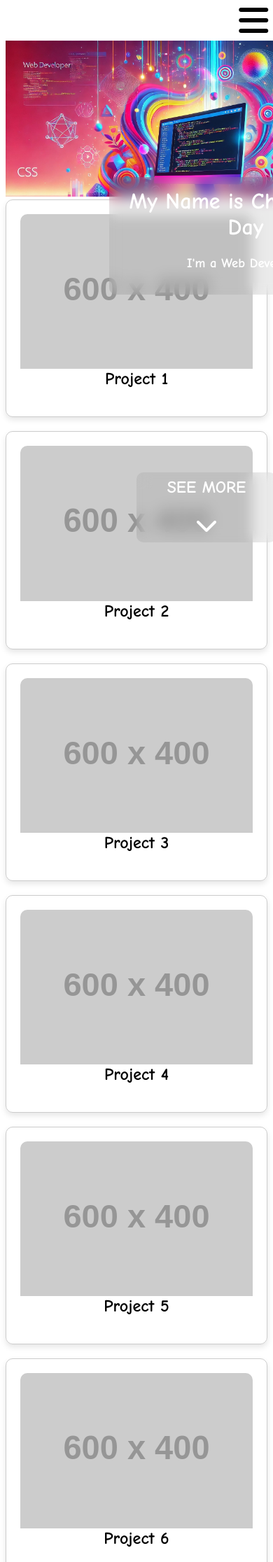
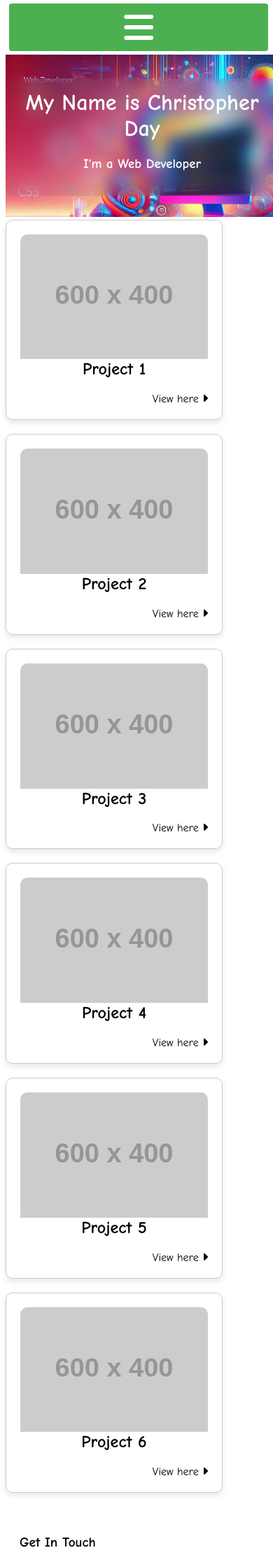
Before and after one commit to HackerDeDoDah/portfolio1, a PHP site: page / in a window 390 px wide; the page is wider, and only the part inside the window is pictured. Shown: the top 2232 px of that part at 70% size. Run offline with PHP 8.4, Linux system fonts and the light colour scheme; grey boxes labelled with a size stand in for pictures from a placeholder-image service; some libraries are stand-ins or nearby versions.

Commit message:
hamburger menu and some other treeks

```diff
--- a/about.html
+++ b/about.html
@@ -65,5 +65,6 @@
         </footer>
     </div>
     <script src="https://kit.fontawesome.com/97e5723333.js" crossorigin="anonymous"></script>
+    <script src="script.js"></script>
 </body>
 </html>
--- a/code.html
+++ b/code.html
@@ -55,5 +55,6 @@
         </footer>
     </div>
     <script src="https://kit.fontawesome.com/97e5723333.js" crossorigin="anonymous"></script>
+    <script src="script.js"></script>
 </body>
 </html>
--- a/css/styles.css
+++ b/css/styles.css
@@ -124,6 +132,10 @@ aside .icon-container a:hover .fa-instagram {
   --max-w: 100vw;
 }
 
+main {
+  width: calc(100vw - 80px);
+}
+
 .main-grid {
   display: grid;
   grid-template-columns: repeat(auto-fit, minmax(280px, 1fr));
@@ -185,6 +204,11 @@ aside .icon-container a:hover .fa-instagram {
 }
 .card h2 {
   text-align: center;
+}
+.card a {
+  text-decoration: none;
+  margin-left: auto;
+  color: black;
 }
 .card img {
   width: 100%;
@@ -322,7 +346,9 @@ footer {
 
 .hero-container {
   display: flex;
-  width: var(--max-w);
+  width: 100vw;
+  justify-content: center;
+  align-items: center;
 }
 @media (min-width: 992px) {
   .hero-container {
@@ -360,24 +392,22 @@ footer {
     grid-template-columns: repeat(3, 1fr);
   }
   .hero-container .hero-img {
-    width: 100vw;
+    max-width: 100vw;
+    height: auto;
   }
 }
 .hero-container .hero img {
   width: 100%;
-  height: auto;
+  max-height: 1200px;
   object-fit: cover;
 }
 .hero-container .text-container {
   display: flex;
   flex-direction: column;
   position: absolute;
-  justify-self: space-around;
   flex-wrap: wrap;
   max-width: 500px;
   width: 100%;
-  top: 30%;
-  left: 40%;
   text-align: center;
   color: #fff;
   font-size: 1rem;
@@ -391,40 +421,9 @@ footer {
 .hero-container .text-container:hover {
   box-shadow: 0 0 10px #0ff, 0 0 15px #0ff, 0 0 20px #0ff, 0 0 25px #0ff;
 }
-.hero-container .downwards {
-  display: flex;
-  flex-direction: column;
-  position: absolute;
-  text-align: center;
-  padding: 5px;
-  border: 2px solid transparent;
-  border-radius: 10px;
-  background-color: rgba(94, 87, 87, 0.1);
-  backdrop-filter: blur(10px);
-  width: 200px;
-  height: 100px;
-  top: 80%;
-  left: 50%;
-  transition: box-shadow 0.5s ease;
-}
-.hero-container .downwards a {
-  text-decoration: none;
-}
-.hero-container .downwards h3 {
-  font-size: 1.5rem;
-  color: #fff;
-}
-.hero-container .downwards .fa-chevron-down {
-  font-size: 2rem;
-  color: #fff;
-}
-.hero-container .downwards:hover {
-  box-shadow: 0 0 10px #0ff, 0 0 15px #0ff, 0 0 20px #0ff, 0 0 25px #0ff;
-}
 
 .scheme {
-  padding: 20px;
-  background-color: #f1f1f1;
+  margin-left: 20px;
 }
 .scheme h1 {
   text-align: center;
--- a/index.html
+++ b/index.html
@@ -13,7 +13,7 @@
     <div class="container">
         <header id="top">
             <nav class="nav-container">
-                <div class="drop-down">
+                <div id="dropdown" class="drop-down">
                     <ul>
                         <li><a href="index.html#top">Home</a></li>
                         <li><a href="about.html">About</a></li>
@@ -23,7 +23,10 @@
                         <li class="contact-me"><a href="#form">Contact Me</a></li>
                     </ul>
                 </div>
-                <i class="fa-solid fa-bars"></i>
+                <button id="hamburger" class="hamburger-icon">
+                    <i class="fa-solid fa-bars"></i>
+                </button>
+
             </nav>
             <div class="hero-container">
                 <div class="hero">
@@ -32,10 +35,6 @@
                 <div class="text-container click">
                     <h1>My Name is Christopher Day</h1>
                     <h3>I'm a Web Developer</h3>
-                </div>
-                <div class="downwards">
-                    <a href="#folio"><h3>SEE MORE</h3>
-                    <i class="fa-solid fa-chevron-down"></i></a>
                 </div>
             </div>
         </header>
@@ -70,26 +69,32 @@
                     <div class="card" id="folio">
                         <img src="https://placehold.co/600x400.png" alt="">
                         <h2>Project 1</h2>
+                        <a href="#">View here <i class="fa-solid fa-caret-right"></i></a>
                     </div>
                     <div class="card">
                         <img src="https://placehold.co/600x400.png" alt="">
                         <h2>Project 2</h2>
+                        <a href="#">View here <i class="fa-solid fa-caret-right"></i></a>
                     </div>
                     <div class="card">
                         <img src="https://placehold.co/600x400.png" alt="">
                         <h2>Project 3</h2>
+                        <a href="#">View here <i class="fa-solid fa-caret-right"></i></a>
                     </div>
                     <div class="card">
                         <img src="https://placehold.co/600x400.png" alt="">
                         <h2>Project 4</h2>
+                        <a href="#">View here <i class="fa-solid fa-caret-right"></i></a>
                     </div>
                     <div class="card">
                         <img src="https://placehold.co/600x400.png" alt="">
                         <h2>Project 5</h2>
+                        <a href="#">View here <i class="fa-solid fa-caret-right"></i></a>
                     </div>
                     <div class="card">
                         <img src="https://placehold.co/600x400.png" alt="">
                         <h2>Project 6</h2>
+                        <a href="#">View here <i class="fa-solid fa-caret-right"></i></a>
                     </div>
                 </div>
             </div>
@@ -143,5 +148,6 @@
         </footer>
     </div>
     <script src="https://kit.fontawesome.com/97e5723333.js" crossorigin="anonymous"></script>
+    <script src="script.js"></script>
 </body>
 </html>
--- a/sass/_aside.scss
+++ b/sass/_aside.scss
@@ -16,6 +16,7 @@ aside {
     h1 {
         font-size: 6rem;
         border-bottom: 4px solid var(--line-color);
+        max-width: 200px;
         padding: 30%;
         margin: 0;
         color: black;
--- a/sass/_hero.scss
+++ b/sass/_hero.scss
@@ -2,24 +2,23 @@
 
 .hero-container {
     display: flex;
-    width: var(--max-w);
+    width: 100vw;
+    justify-content: center;
+    align-items: center;
     @include m.responsive;
 
     .hero img {
         width: 100%;
-        height: auto;
+        max-height: 1200px;
         object-fit: cover;
     }
     .text-container {
         display: flex;
         flex-direction: column;
         position: absolute;
-        justify-self: space-around;
         flex-wrap: wrap;
         max-width: 500px;
         width: 100%;
-        top: 30%;
-        left: 40%;
         text-align: center;
         color: #fff;
         font-size: 1rem;
@@ -37,45 +36,13 @@
                 0 0 25px #0ff;
         }
     }
-    .downwards {
-        display: flex;
-        flex-direction: column;
-        position: absolute;
-        text-align: center;
-        padding: 5px;
-        border: 2px solid transparent;
-        border-radius: 10px;
-        background-color: rgba(94, 87, 87, 0.1);
-        backdrop-filter: blur(10px);
-        width: 200px;
-        height: 100px;
-        top: 80%;
-        left: 50%;
-        a {
-            text-decoration: none;
-        }
-        h3 {
-            font-size: 1.5rem;
-            color: #fff;
-        }
-        .fa-chevron-down {
-            font-size: 2rem;
-            color: #fff;
-        }
-        transition: box-shadow 0.5s ease;
-        &:hover {
-            box-shadow:
-                0 0 10px #0ff,
-                0 0 15px #0ff,
-                0 0 20px #0ff,
-                0 0 25px #0ff;
-        }
-    }
 }
 
+
+
 .scheme {
-    padding: 20px;
-    background-color: #f1f1f1;
+    margin-left: 20px;
+
     h1 {
         text-align: center;
         margin-bottom: 20px;
@@ -100,6 +67,10 @@
     .scs, .treehouse, .netmatters {
         margin: 20px;
         margin-bottom: 40px;
+        background-color: #ccc;
+        border-radius: 10px;
+        padding: 20px;
+        margin: 20px;
     }
 }
 
@@ -107,7 +78,7 @@
     display: flex;
     justify-content: center;
     align-items: center;
-    width: 1100px;
+    width: 700px;
     img {
         width: 50%;
         margin-left: auto;
@@ -150,4 +121,12 @@
     margin: 20px;
     justify-self: center;
     align-self: center;
+    transition: box-shadow 0.5s ease;
+    &:hover {
+        box-shadow:
+            0 0 10px #0ff,
+            0 0 15px #0ff,
+            0 0 20px #0ff,
+            0 0 25px #0ff;
+    }
 }
--- a/sass/_main.scss
+++ b/sass/_main.scss
@@ -1,4 +1,9 @@
 @use 'mixins' as m;
+
+
+main {
+    width: calc(100vw - 80px);
+}
 
 .main-grid {
     display: grid;
@@ -21,6 +26,11 @@
     }
     h2 {
         text-align: center;
+    }
+    a {
+        text-decoration: none;
+        margin-left: auto;
+        color: black;
     }
     img {
         width: 100%;
--- a/sass/_mixins.scss
+++ b/sass/_mixins.scss
@@ -56,20 +56,27 @@
         .hero-container {
             margin-left: 200px;
         }
+        .downwards {
+            display: flex;
+        }
         .hero-img {
-            width: 120%;
+            width: 100%;
         }
         .scheme {
             margin-left: 200px;
         }
+        .coming {
+            margin-left: 200px;
+        }
     }
     @media (min-width: 1260px) {
+
         .main-grid {
             grid-template-columns: repeat( 3, 1fr );
-            // margin-left: 220px;
         }
         .hero-img {
-            width: 100vw;
+            max-width: 100vw;
+            height: auto;
         }
 
     }
--- a/sass/_nav.scss
+++ b/sass/_nav.scss
@@ -16,8 +16,22 @@
 .drop-down {
     display: none;
     position: absolute;
-    background-color: #fff;
+    top: 50px;
+    right: 10px;
+    background-color: white;
+    border: 1px solid #ccc;
+    border-radius: 5px;
+    box-shadow: 0 4px 6px rgba(0, 0, 0, 0.1);
     padding: 10px;
-    box-shadow: 0px 8px 16px 0px rgba(0,0,0,0.2);
-    z-index: 1;
+    width: 150px;
+    a {
+        display: block;
+        color: black;
+        text-decoration: none;
+        padding: 10px;
+        border-radius: 5px;
+        &:hover {
+            background-color: #f0f0f0;
+        }
+    }
 }
--- a/scheme.html
+++ b/scheme.html
@@ -72,5 +72,6 @@
         </footer>
     </div>
     <script src="https://kit.fontawesome.com/97e5723333.js" crossorigin="anonymous"></script>
+    <script src="script.js"></script>
 </body>
 </html>
```
Also changed, not shown: other parts of css/styles.css (+70 -13 lines), scripts.js (added, +14 -0 lines), assets/hero-image.jpg, 2 other files.
